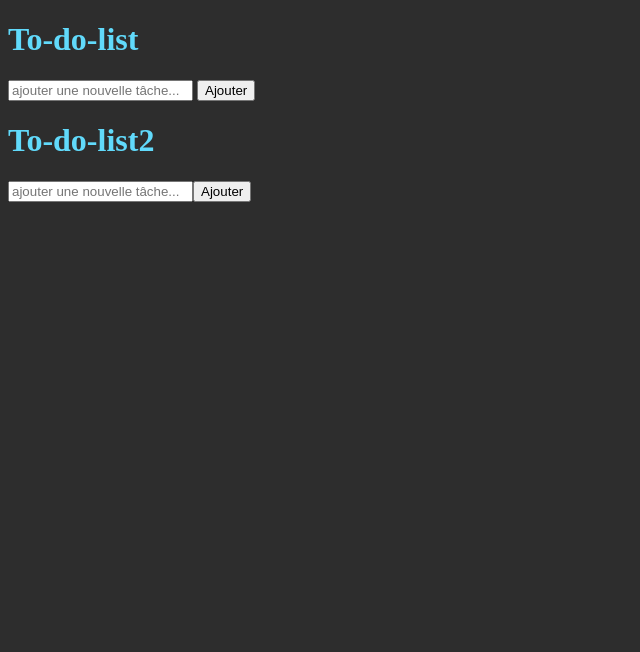
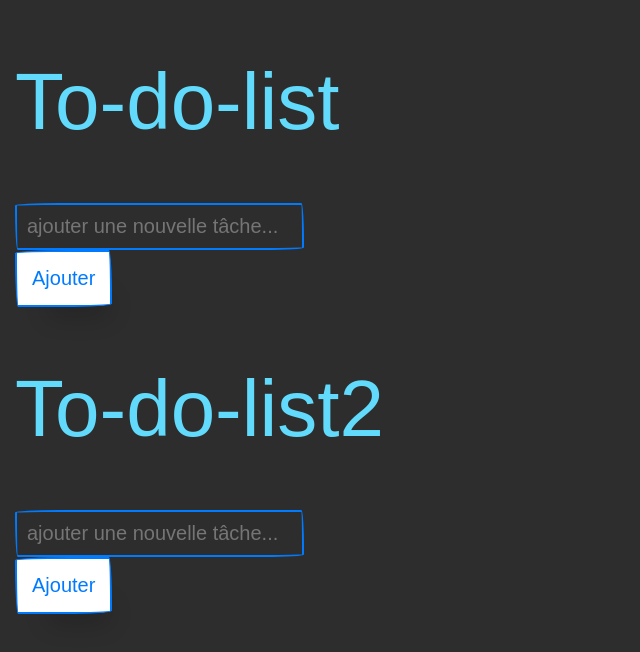
Before and after one commit to SabrinaMouginot/To-Do-List_React, a plain HTML site: page index.html in a window 1280 px wide. Shown: the whole page, without its empty margins (0-640 px from the left). Drawn offline with nearby package versions, Linux system fonts and the light colour scheme; a web font is replaced by a local one.

Commit message:
application du bootstrap et PaperCSS

```diff
--- a/index.html
+++ b/index.html
@@ -5,14 +5,16 @@
     <meta http-equiv="X-UA-Compatible" content="IE=edge">
     <meta name="viewport" content="width=device-width, initial-scale=1.0">
     <!-- Bootstrap -->
-    <!-- <link rel="stylesheet" href="https://cdn.jsdelivr.net/npm/bootstrap@4.3.1/dist/css/bootstrap.min.css" integrity="sha384-ggOyR0iXCbMQv3Xipma34MD+dH/1fQ784/j6cY/iJTQUOhcWr7x9JvoRxT2MZw1T" crossorigin="anonymous"> -->
+    <link rel="stylesheet" href="https://cdn.jsdelivr.net/npm/bootstrap@4.3.1/dist/css/bootstrap.min.css" integrity="sha384-ggOyR0iXCbMQv3Xipma34MD+dH/1fQ784/j6cY/iJTQUOhcWr7x9JvoRxT2MZw1T" crossorigin="anonymous">
     <!--PaperCSS: Framework CSS pour simplifier le prototypage-->
-    <!-- <link rel="stylesheet" href="https://unpkg.com/papercss@1.6.1/dist/paper.min.css"> -->
+    <link rel="stylesheet" href="https://unpkg.com/papercss@1.6.1/dist/paper.min.css">
     <!-- CSS -->
     <link href="style.css" rel="stylesheet">
     <title>To-DO-List</title>
 </head>
 <body>
+        <div class="row">
+                <div class="col-9">
                         <div id="app">
                                 <h1>To-do-list</h1>
                                 <form ref="form" onSubmit={this.onSubmit} className="form-inline">
@@ -20,6 +22,9 @@
                                         <button type="submit" className="btn btn-default">Ajouter</button>
                                 </form>
                         </div>
+
     <script src="script.js"></script>
+                </div>
+        </div>
 </body>
 </html>
```
Also changed, not shown: script.js (line endings or trailing spaces). Lines whose indentation alone changed are shown as unchanged.
